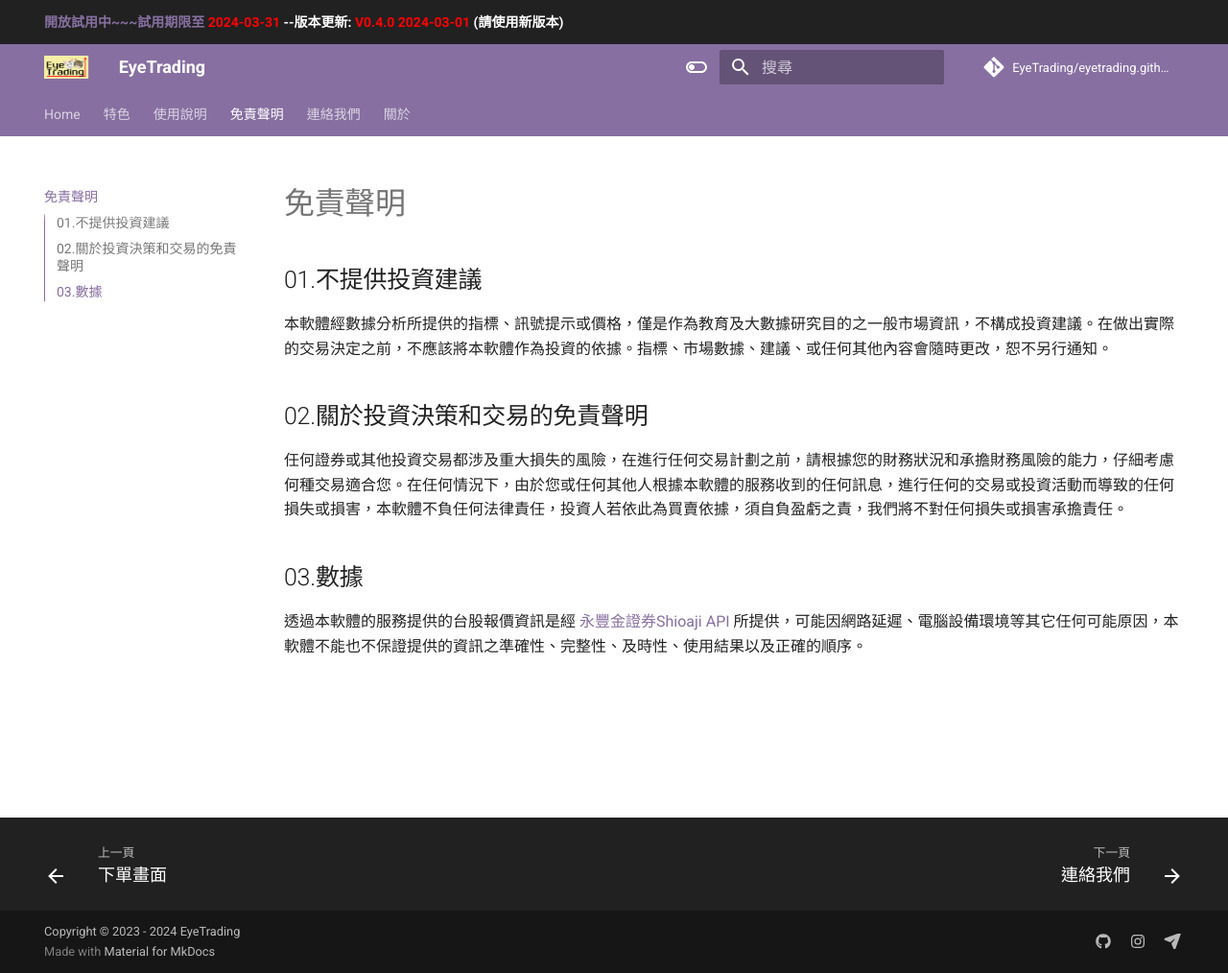
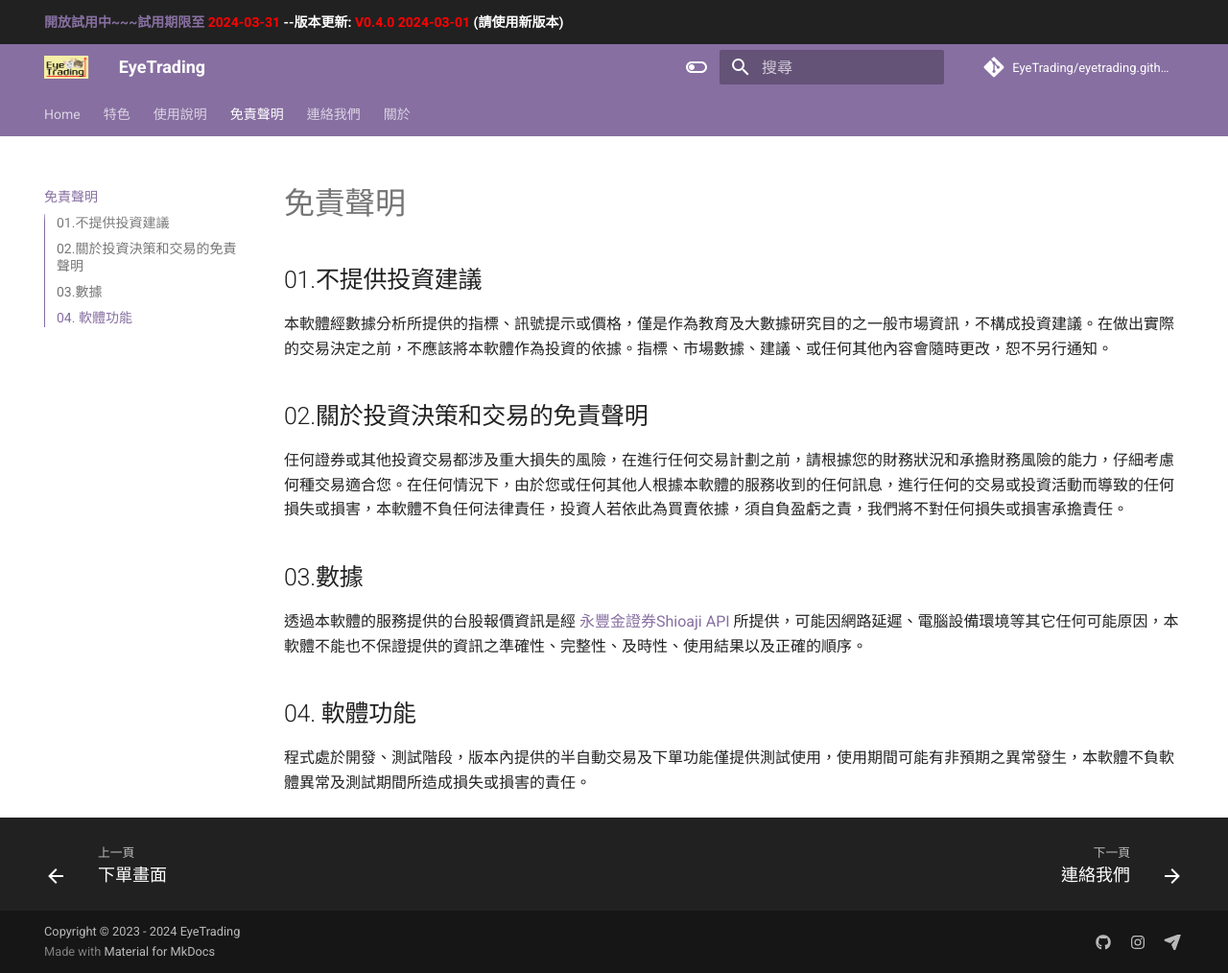
Before and after one commit to EyeTrading/eyetrading.github.io, an MkDocs documentation site: the page built from docs/disclaimer.md, in a window 1280 px wide and 1014 px high. Shown: the whole window at 96% size. Built offline with MkDocs 1.6.1 and Material for MkDocs 9.7.7, drawn with Linux system fonts in a browser that asks for light colours; comment, search, counter and statistics services are not loaded.

Commit message:
Update disclaimer.md

```diff
--- a/docs/disclaimer.md
+++ b/docs/disclaimer.md
@@ -12,3 +12,7 @@
 ## 03.數據
 
 透過本軟體的服務提供的台股報價資訊是經 <a href="https://sinotrade.github.io/" target="_blank">永豐金證券Shioaji API</a> 所提供，可能因網路延遲、電腦設備環境等其它任何可能原因，本軟體不能也不保證提供的資訊之準確性、完整性、及時性、使用結果以及正確的順序。
+
+## 04. 軟體功能
+
+程式處於開發、測試階段，版本內提供的半自動交易及下單功能僅提供測試使用，使用期間可能有非預期之異常發生，本軟體不負軟體異常及測試期間所造成損失或損害的責任。
```
